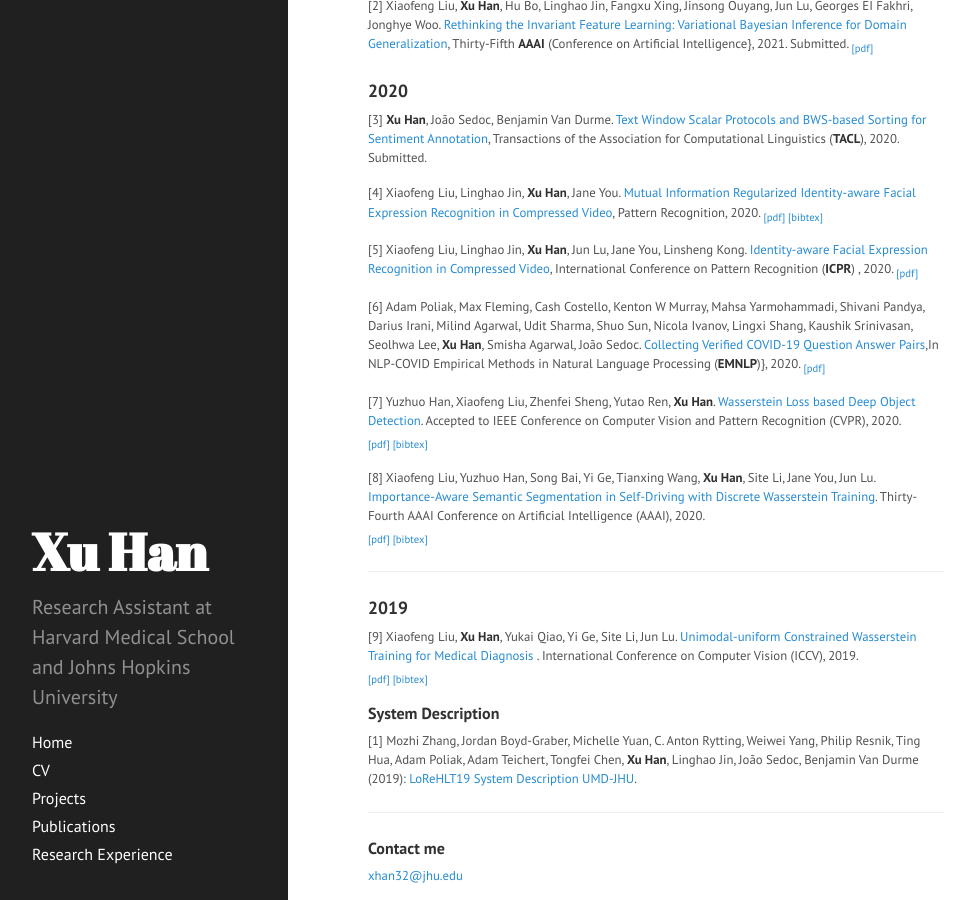
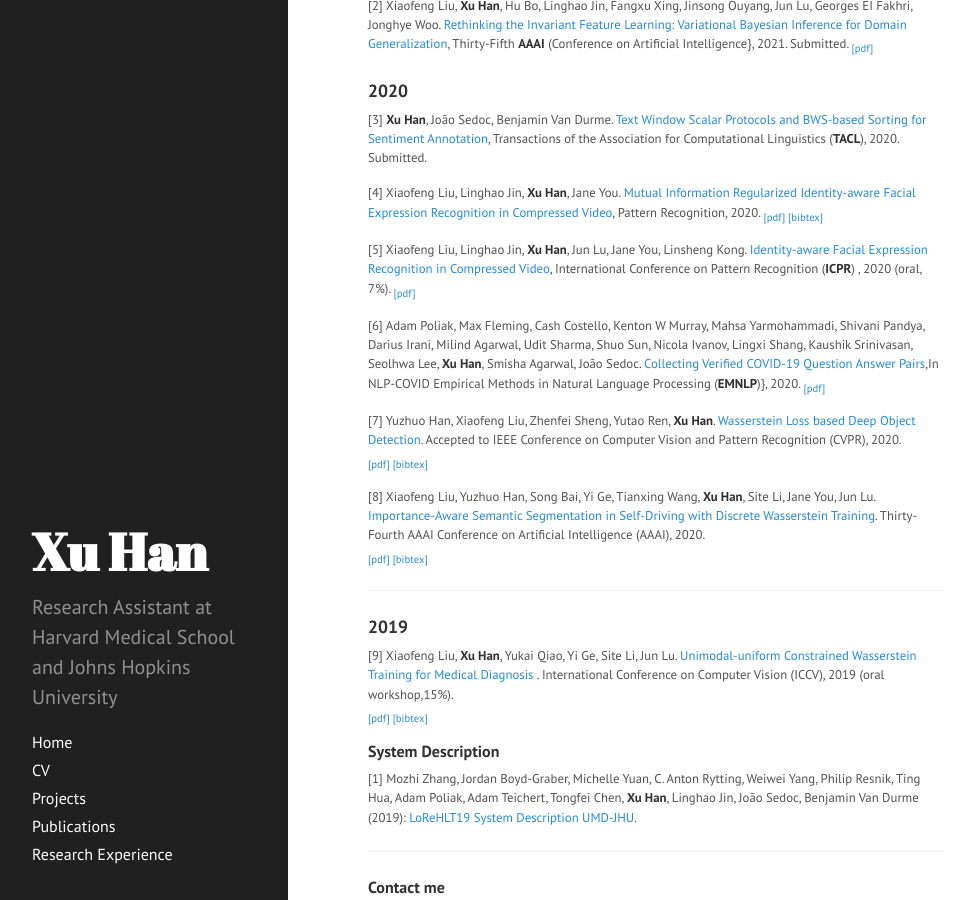
Before and after one commit to xuhanevans/xuhanevans.io, a Jekyll site: the page built from index.md, in a window 1280 px wide and 900 px high, scrolled down 432 px. Shown: the whole window, without its empty margins (0-970 px from the left). Built offline with Jekyll 4.4.1, drawn with Linux system fonts in a browser that asks for light colours; Markdown is read by kramdown in place of the engine named in the settings.

Commit message:
add oral

```diff
--- a/index.md
+++ b/index.md
@@ -34,7 +34,7 @@ Recognition in Compressed Video](https://arxiv.org/abs/2010.10637), Pattern Reco
 <sub> [[pdf]](https://arxiv.org/pdf/2010.10637.pdf) [[bibtex]](/bibtex/4.txt) </sub>
 
 [5] Xiaofeng Liu, Linghao Jin, **Xu Han**, Jun Lu, Jane You, Linsheng Kong. [Identity-aware Facial Expression
-Recognition in Compressed Video](https://arxiv.org/abs/2101.00317), International Conference on Pattern Recognition (**ICPR**) , 2020.
+Recognition in Compressed Video](https://arxiv.org/abs/2101.00317), International Conference on Pattern Recognition (**ICPR**) , 2020 (oral, 7%).
 <sub> [[pdf]](https://arxiv.org/pdf/2101.00317.pdf) </sub>
 
 [6] Adam Poliak, Max Fleming, Cash Costello, Kenton W Murray, Mahsa Yarmohammadi, Shivani Pandya, Darius Irani, Milind Agarwal, Udit Sharma, Shuo Sun, Nicola Ivanov, Lingxi Shang, Kaushik Srinivasan, Seolhwa Lee, **Xu Han**, Smisha Agarwal, João Sedoc. [Collecting Verified COVID-19 Question Answer Pairs](https://openreview.net/forum?id=0X9O6VcYe_),In NLP-COVID Empirical Methods in Natural Language Processing (**EMNLP**)}, 2020.
@@ -55,7 +55,7 @@ Thirty-Fourth AAAI Conference on Artificial Intelligence (AAAI), 2020.<br />
 ### 2019
 
 [9] Xiaofeng Liu, **Xu Han**, Yukai Qiao, Yi Ge, Site Li, Jun Lu. [Unimodal-uniform Constrained Wasserstein Training for Medical Diagnosis](http://openaccess.thecvf.com/content_ICCVW_2019/html/VRMI/Liu_Unimodal-Uniform_Constrained_Wasserstein_Training_for_Medical_Diagnosis_ICCVW_2019_paper.html)
-. International Conference on Computer Vision (ICCV), 2019.<br />
+. International Conference on Computer Vision (ICCV), 2019 (oral workshop,15%).<br />
 <sub>[[pdf]](http://openaccess.thecvf.com/content_ICCVW_2019/papers/VRMI/Liu_Unimodal-Uniform_Constrained_Wasserstein_Training_for_Medical_Diagnosis_ICCVW_2019_paper.pdf) [[bibtex]](/bibtex/2.txt)</sub>
 
 
```
Also changed, not shown: publications.md (+2 -2 lines).
